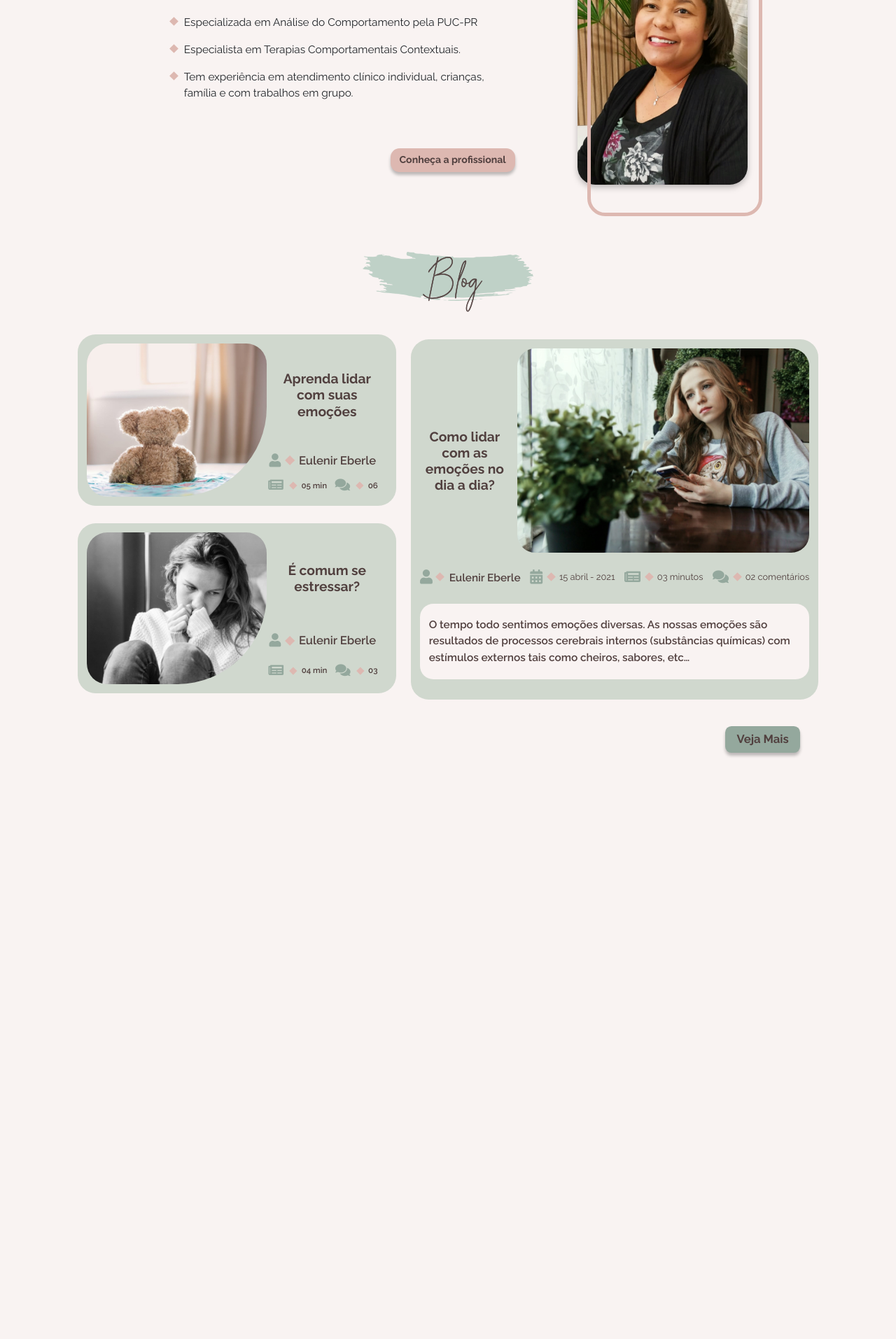
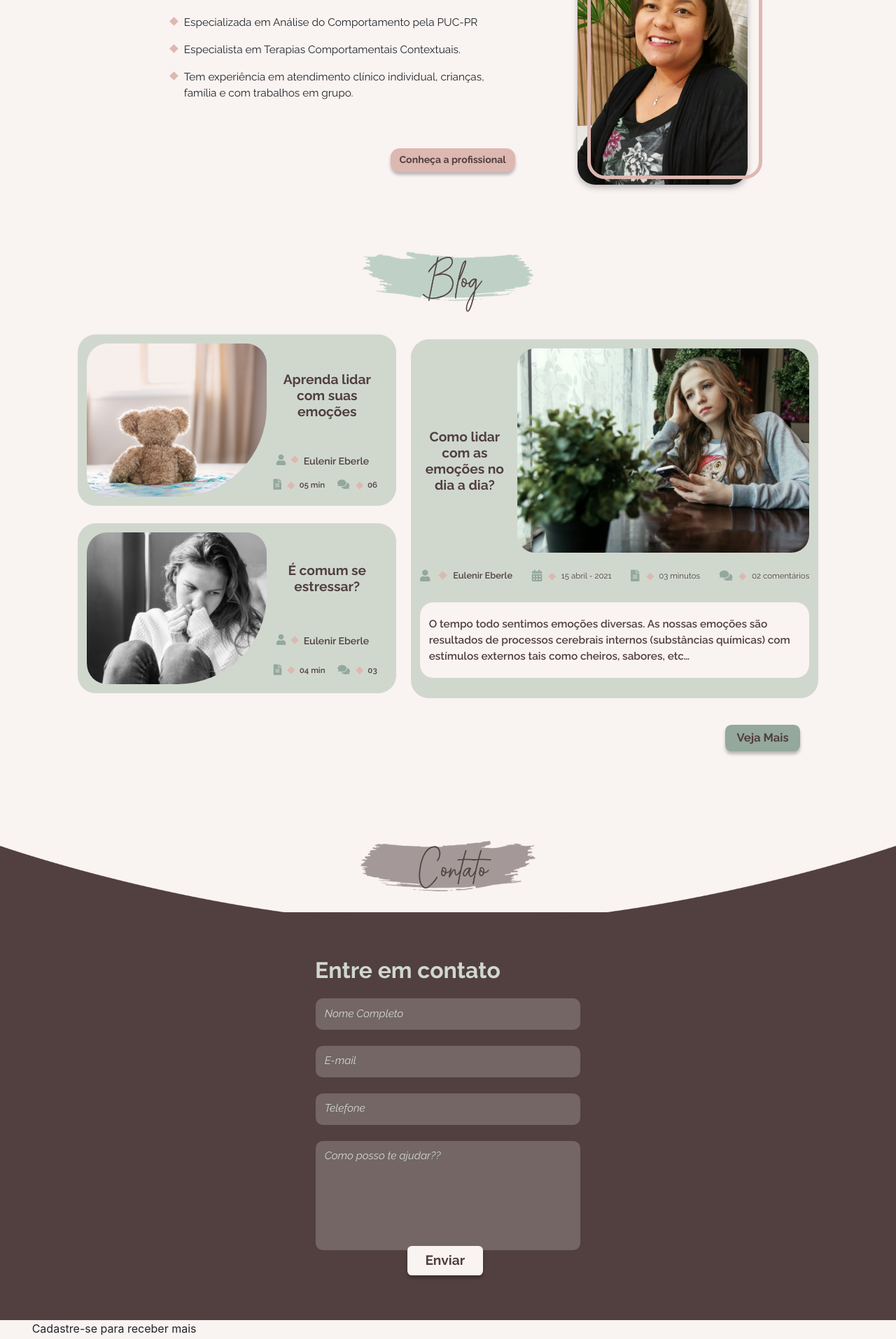
Before and after one commit to MH-Borges/Eulenir_Eberle_Psicologa, a PHP site: page / in a window 1280 px wide. Shown: the part 1480-3394 px from the top of the page at 70% size. Before the commit the page ends 2562 px from the top, so only its background shows below. Run offline with PHP 8.4, Linux system fonts and the light colour scheme; some libraries are stand-ins or nearby versions.

Commit message:
contact area

```diff
--- a/css/compiler/_blog.scss
+++ b/css/compiler/_blog.scss
@@ -4,7 +4,7 @@
     position: relative;
     justify-content: center;
     align-items: center;
-    margin-bottom: 50vh;
+    margin-bottom: 15vw;
     padding: 3vw 0;
     .container{
         display: flex;
@@ -55,21 +55,22 @@
                             }
                             i{
                                 color: $Green;
-                                font-size: 1.5vw;
+                                font-size: 1.2vw;
+                                margin-left: 0.5vw;
                             }
                             h4{
-                                font-size: 1.3vw;
+                                font-size: 1.1vw;
                                 position: relative;
                                 font-weight: 600;
-                                margin: 0.2vw 1vw 0 2vw;
+                                margin: 0.3vw 1.5vw 0 2vw;
                                 &::before{
                                     position: absolute;
                                     content: '';
-                                    width: 0.8vw;
-                                    height: 0.8vw;
+                                    width: 0.65vw;
+                                    height: 0.65vw;
                                     background-color: $Pink;
-                                    top: 0.35vw;
-                                    left: -1.4vw;
+                                    top: 0.2vw;
+                                    left: -1.3vw;
                                     transform: rotate(45deg);
                                 }
                             }
@@ -129,14 +130,13 @@
                         width: 100%;
                         i{
                             color: $Green;
-                            font-size: 1.6vw;
+                            font-size: 1.3vw;
                         }
                         h4{
                             position: relative;
-                            font-size: 1.2vw;
+                            font-size: 1vw;
                             font-weight: 600;
-                            margin-top: 0.1vw;
-                            margin-left: 0.8vw;
+                            margin-left: 0.4vw;
                             &::before{
                                 position: absolute;
                                 content: '';
@@ -144,22 +144,21 @@
                                 height: 0.7vw;
                                 background-color: $Pink;
                                 top: 0.25vw;
-                                left: -1.4vw;
+                                left: -1.5vw;
                                 transform: rotate(45deg);
                             }
                         }
                         p{
                             position: relative;
-                            font-size: 1vw;
-                            margin-left: 0.8vw;
+                            font-size: 0.9vw;
                             &::before{
                                 position: absolute;
                                 content: '';
-                                width: 0.7vw;
-                                height: 0.7vw;
+                                width: 0.6vw;
+                                height: 0.6vw;
                                 background-color: $Pink;
                                 top: 0.4vw;
-                                left: -1.25vw;
+                                left: -1.3vw;
                                 transform: rotate(45deg);
                             }
                         }
--- /dev/null
+++ b/css/compiler/_contato.scss
@@ -0,0 +1,90 @@
+#contato{
+    width: 100%;
+    display: flex;
+    position: relative;
+    flex-wrap: wrap;
+    justify-content: center;
+    align-items: center;
+    background-color: $Brown;
+    padding: 5vw 0;
+    #vetorBrown{
+        margin-top: -50vw;
+        position: absolute;
+    }
+    .container{
+        display: flex;
+        position: relative;
+        flex-direction: column;
+        align-items: center;
+        .Tl_cont{
+            position: absolute;
+            margin-top: -13vw;
+        }
+        h3{
+            font-family: 'Raleway';
+            font-weight: 700;
+            color: $Green_T;
+            font-size: 2.5vw;
+            margin-right: 9vw;
+        }
+        form{
+            width: 55%;
+            display: flex;
+            flex-wrap: wrap;
+            position: relative;
+            justify-content: center;
+            padding: 1vw 0;
+        }
+        .BlockBox{
+            width: 65%;
+            position: relative;
+            background-color: rgba(255, 255, 255, 0.2);
+            margin: 0 0 1.8vw 0;
+            border-radius: 0.8vw;
+        }
+        .BlockBox input, textarea{
+            width: 95% !important;
+            resize: none;
+            padding: 1vw 0;
+            margin-left: 0.8vw;
+            font-size: 1vw;
+            color: $White;
+            border: none;
+            background: none;
+            outline: none;
+        }
+        .BlockBox textarea{
+            min-height: 150px;
+        }
+        .BlockBox span{
+            font-family: 'Raleway';
+            position: absolute;
+            font-style: italic;
+            left: 1vw;
+            top: 0.8vw;
+            font-size: 1.2vw;
+            color: $Green_T;
+            transition: 0.5s;
+            pointer-events: none;
+        }
+        .BlockBox input:focus ~ span, textarea:focus ~ span, input:valid ~ span, textarea:valid ~ span{
+            transform:translate(-0.7vw, -2.3vw);
+            font-size: 1.1vw;
+            color:$Green;
+        }
+        .Bt_cont{
+            position: absolute;
+            left: 40%;
+            bottom: 0;
+            input{
+                font-size: 1.5vw;
+                font-family:"Raleway";
+                color: $Brown;
+                background-color: $White;
+                padding: 0.5vw 2vw;
+                border-radius: 0.5vw;
+
+            }
+        }
+    }
+}
--- a/css/compiler/_sobre.scss
+++ b/css/compiler/_sobre.scss
@@ -18,7 +18,7 @@
                 position: absolute;
                 content: '';
                 width: 90%;
-                height: 8vh;
+                height: 4.5vw;
                 background: $Pink;
                 top: 1vw;
                 left: -20vw;
@@ -68,7 +68,7 @@
             position: absolute;
             content: '';
             width: 23%;
-            height: 49vh;
+            height: 26.5vw;
             top: 1.6vw;
             right: 7.4vw;
             z-index: 2;
--- a/css/style.css
+++ b/css/style.css
@@ -68,7 +68,7 @@ img, svg {
   font-family: 'Raleway';
 }
 
-.botao button {
+.botao button, .botao input {
   font-size: 1.1vw;
   font-weight: 700;
   color: #51403F;
@@ -82,7 +82,7 @@ img, svg {
   transition: 0.3s ease;
 }
 
-.botao button:hover {
+.botao button:hover, .botao input:hover {
   -webkit-transform: translateY(-8px);
           transform: translateY(-8px);
   -webkit-box-shadow: 0px 6px 10px rgba(0, 0, 0, 0.3);
@@ -570,7 +570,7 @@ img, svg {
   position: absolute;
   content: '';
   width: 90%;
-  height: 8vh;
+  height: 4.5vw;
   background: #DDB8B1;
   top: 1vw;
   left: -20vw;
@@ -630,7 +630,7 @@ img, svg {
   position: absolute;
   content: '';
   width: 23%;
-  height: 49vh;
+  height: 26.5vw;
   top: 1.6vw;
   right: 7.4vw;
   z-index: 2;
@@ -650,7 +650,7 @@ img, svg {
   -webkit-box-align: center;
       -ms-flex-align: center;
           align-items: center;
-  margin-bottom: 50vh;
+  margin-bottom: 15vw;
   padding: 3vw 0;
 }
 
@@ -744,24 +744,25 @@ img, svg {
 
 #blog .container .blog_Block .Simp_cards a .card_blog .blog_infos i {
   color: #94A89D;
-  font-size: 1.5vw;
+  font-size: 1.2vw;
+  margin-left: 0.5vw;
 }
 
 #blog .container .blog_Block .Simp_cards a .card_blog .blog_infos h4 {
-  font-size: 1.3vw;
+  font-size: 1.1vw;
   position: relative;
   font-weight: 600;
-  margin: 0.2vw 1vw 0 2vw;
+  margin: 0.3vw 1.5vw 0 2vw;
 }
 
 #blog .container .blog_Block .Simp_cards a .card_blog .blog_infos h4::before {
   position: absolute;
   content: '';
-  width: 0.8vw;
-  height: 0.8vw;
+  width: 0.65vw;
+  height: 0.65vw;
   background-color: #DDB8B1;
-  top: 0.35vw;
-  left: -1.4vw;
+  top: 0.2vw;
+  left: -1.3vw;
   -webkit-transform: rotate(45deg);
           transform: rotate(45deg);
 }
@@ -838,15 +839,14 @@ img, svg {
 
 #blog .container .blog_Block .Big_card a .icons i {
   color: #94A89D;
-  font-size: 1.6vw;
+  font-size: 1.3vw;
 }
 
 #blog .container .blog_Block .Big_card a .icons h4 {
   position: relative;
-  font-size: 1.2vw;
+  font-size: 1vw;
   font-weight: 600;
-  margin-top: 0.1vw;
-  margin-left: 0.8vw;
+  margin-left: 0.4vw;
 }
 
 #blog .container .blog_Block .Big_card a .icons h4::before {
@@ -856,25 +856,24 @@ img, svg {
   height: 0.7vw;
   background-color: #DDB8B1;
   top: 0.25vw;
-  left: -1.4vw;
+  left: -1.5vw;
   -webkit-transform: rotate(45deg);
           transform: rotate(45deg);
 }
 
 #blog .container .blog_Block .Big_card a .icons p {
   position: relative;
-  font-size: 1vw;
-  margin-left: 0.8vw;
+  font-size: 0.9vw;
 }
 
 #blog .container .blog_Block .Big_card a .icons p::before {
   position: absolute;
   content: '';
-  width: 0.7vw;
-  height: 0.7vw;
+  width: 0.6vw;
+  height: 0.6vw;
   background-color: #DDB8B1;
   top: 0.4vw;
-  left: -1.25vw;
+  left: -1.3vw;
   -webkit-transform: rotate(45deg);
           transform: rotate(45deg);
 }
@@ -900,6 +899,129 @@ img, svg {
   padding: 0.5vw 1.3vw;
 }
 
+#contato {
+  width: 100%;
+  display: -webkit-box;
+  display: -ms-flexbox;
+  display: flex;
+  position: relative;
+  -ms-flex-wrap: wrap;
+      flex-wrap: wrap;
+  -webkit-box-pack: center;
+      -ms-flex-pack: center;
+          justify-content: center;
+  -webkit-box-align: center;
+      -ms-flex-align: center;
+          align-items: center;
+  background-color: #51403F;
+  padding: 5vw 0;
+}
+
+#contato #vetorBrown {
+  margin-top: -50vw;
+  position: absolute;
+}
+
+#contato .container {
+  display: -webkit-box;
+  display: -ms-flexbox;
+  display: flex;
+  position: relative;
+  -webkit-box-orient: vertical;
+  -webkit-box-direction: normal;
+      -ms-flex-direction: column;
+          flex-direction: column;
+  -webkit-box-align: center;
+      -ms-flex-align: center;
+          align-items: center;
+}
+
+#contato .container .Tl_cont {
+  position: absolute;
+  margin-top: -13vw;
+}
+
+#contato .container h3 {
+  font-family: 'Raleway';
+  font-weight: 700;
+  color: #D0D8CE;
+  font-size: 2.5vw;
+  margin-right: 9vw;
+}
+
+#contato .container form {
+  width: 55%;
+  display: -webkit-box;
+  display: -ms-flexbox;
+  display: flex;
+  -ms-flex-wrap: wrap;
+      flex-wrap: wrap;
+  position: relative;
+  -webkit-box-pack: center;
+      -ms-flex-pack: center;
+          justify-content: center;
+  padding: 1vw 0;
+}
+
+#contato .container .BlockBox {
+  width: 65%;
+  position: relative;
+  background-color: rgba(255, 255, 255, 0.2);
+  margin: 0 0 1.8vw 0;
+  border-radius: 0.8vw;
+}
+
+#contato .container .BlockBox input, #contato .container textarea {
+  width: 95% !important;
+  resize: none;
+  padding: 1vw 0;
+  margin-left: 0.8vw;
+  font-size: 1vw;
+  color: #F9F3F2;
+  border: none;
+  background: none;
+  outline: none;
+}
+
+#contato .container .BlockBox textarea {
+  min-height: 150px;
+}
+
+#contato .container .BlockBox span {
+  font-family: 'Raleway';
+  position: absolute;
+  font-style: italic;
+  left: 1vw;
+  top: 0.8vw;
+  font-size: 1.2vw;
+  color: #D0D8CE;
+  -webkit-transition: 0.5s;
+  transition: 0.5s;
+  pointer-events: none;
+}
+
+#contato .container .BlockBox input:focus ~ span, #contato .container textarea:focus ~ span, #contato .container input:valid ~ span, #contato .container textarea:valid ~ span {
+  -webkit-transform: translate(-0.7vw, -2.3vw);
+          transform: translate(-0.7vw, -2.3vw);
+  font-size: 1.1vw;
+  color: #94A89D;
+}
+
+#contato .container .Bt_cont {
+  position: absolute;
+  left: 40%;
+  bottom: 0;
+}
+
+#contato .container .Bt_cont input {
+  font-size: 1.5vw;
+  font-family: "Raleway";
+  color: #51403F;
+  background-color: #F9F3F2;
+  padding: 0.5vw 2vw;
+  border-radius: 0.5vw;
+}
+
 /* Medium Device = 1200px */
 /* Tablet Device = 768px */
 /* Wide Mobile = 480px */
--- a/css/style.scss
+++ b/css/style.scss
@@ -40,7 +40,7 @@ img,svg{
     display: flex;
     position: relative;
     font-family: 'Raleway';
-    button{
+    button, input{
         font-size: 1.1vw;
         font-weight: 700;
         color: $Brown;
@@ -81,7 +81,7 @@ img,svg{
 @import 'compiler/servicos';
 @import 'compiler/sobre';
 @import 'compiler/blog';
-
+@import 'compiler/contato';
 
 
 /* Medium Device = 1200px */
--- a/index.html
+++ b/index.html
@@ -144,7 +144,7 @@
                         <div class="blog_infos">
                             <h3>Aprenda lidar com suas emoções</h3>
                             <i class="fas fa-user"></i><h4>Eulenir Eberle</h4>
-                            <i class="fas fa-newspaper"></i><p>05 min</p>
+                            <i class="fas fa-file-alt"></i><p>05 min</p>
                             <i class="fas fa-comments"></i><p>06</p>
                         </div>
                     </div>
@@ -155,7 +155,7 @@
                         <div class="blog_infos">
                             <h3>É comum se estressar?</h3>
                             <i class="fas fa-user"></i><h4>Eulenir Eberle</h4>
-                            <i class="fas fa-newspaper"></i><p>04 min</p>
+                            <i class="fas fa-file-alt"></i><p>04 min</p>
                             <i class="fas fa-comments"></i><p>03</p>
                         </div>
                     </div>
@@ -168,7 +168,7 @@
                     <div class="icons">
                         <i class="fas fa-user"></i><h4>Eulenir Eberle</h4>
                         <i class="fas fa-calendar-alt"></i><p>15 abril - 2021</p>
-                        <i class="fas fa-newspaper"></i><p>03 minutos</p>
+                        <i class="fas fa-file-alt"></i><p>03 minutos</p>
                         <i class="fas fa-comments"></i><p>02 comentários</p>
                     </div>
                     <p class="resume_txt">O tempo todo sentimos emoções diversas. As nossas emoções são resultados de processos cerebrais internos (substâncias químicas) com estímulos externos tais como cheiros, sabores, etc…</p>
@@ -181,6 +181,59 @@
     </div>
 </section>
 
+<!--Contato-->
+<section id="contato">
+    <img id="vetorBrown" src="Imgs/Vector_contato.png" alt="">
+    <div class="container">
+        <div class="title Tl_cont">
+            <img src="Imgs/Brown_title.png" alt="">
+            <h2>Contato</h2>
+        </div>
+        <h3>Entre em contato</h3>
+        <form method="POST" action="email.php">
+            <div class="BlockBox">
+                <input type="text" name="name" required>
+                <span>Nome Completo</span>
+            </div>
+            <div class="BlockBox">
+                <input type="text" name="email" required>
+                <span>E-mail</span>
+            </div>
+            <div class="BlockBox">
+                <input type="text" name="numero" required>
+                <span>Telefone</span>
+            </div>
+            <div class="BlockBox">
+                <textarea type="text" name="msg" required></textarea>
+                <span>Como posso te ajudar??</span>
+            </div>
+            <div class="botao Bt_cont">
+                <input type="submit" value="Enviar">
+            </div>
+        </form>
+    </div>
+</section>
+
+<!--NewsLetter-->
+<section id="newsletter">
+    <div class="container">
+        <p>Cadastre-se para receber mais novidades!</p>
+        <form method="POST" action="email.php">
+            <div class="BlockBox">
+                <input type="text" name="name" required>
+                <span>Nome Completo</span>
+            </div>
+            <div class="BlockBox">
+                <input type="text" name="email" required>
+                <span>E-mail</span>
+            </div>
+            <div class="botao Bt_cont">
+                <input type="submit" value="Enviar">
+            </div>
+        </form>
+    </div>
+</section>
+
 <script src="https://cdn.jsdelivr.net/npm/popper.js@1.16.1/dist/umd/popper.min.js" integrity="sha384-9/reFTGAW83EW2RDu2S0VKaIzap3H66lZH81PoYlFhbGU+6BZp6G7niu735Sk7lN" crossorigin="anonymous"></script>
 <script src="https://cdn.jsdelivr.net/npm/bootstrap@4.6.0/dist/js/bootstrap.min.js" integrity="sha384-+YQ4JLhjyBLPDQt//I+STsc9iw4uQqACwlvpslubQzn4u2UU2UFM80nGisd026JF" crossorigin="anonymous"></script>
 <script src="js/script.js"></script>
```
Also changed, not shown: email.php (added, +30 -0 lines), Imgs/Brown_title.png (added), Imgs/Vector_contato.png (added), 1 other file.
